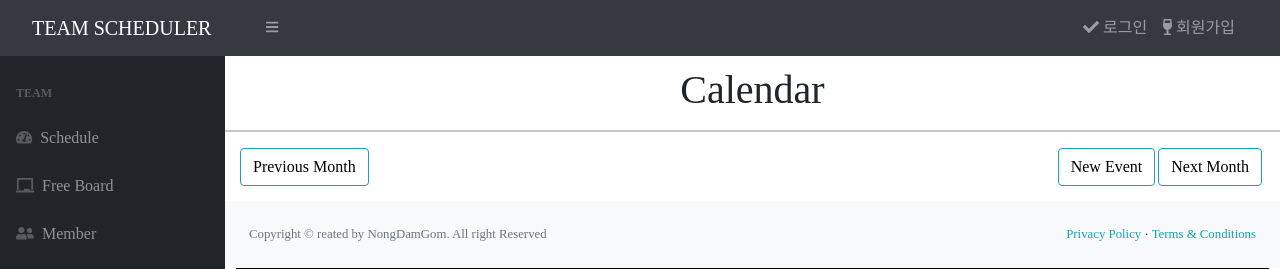
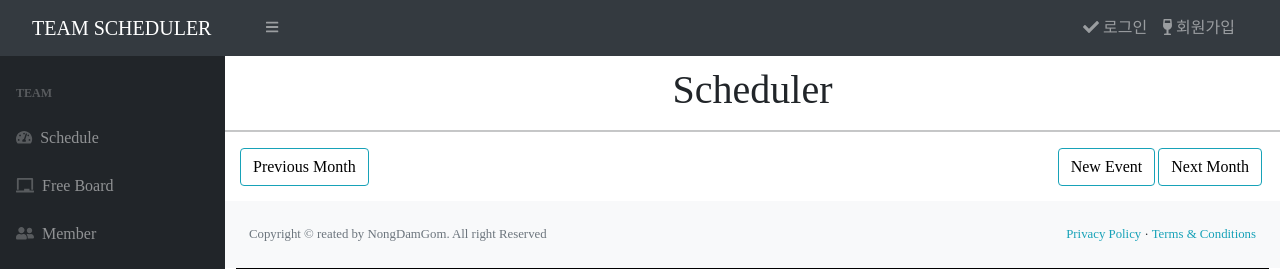
Before and after one commit to SonYongho/Interface_project, a Django app: page / in a window 1280 px wide. Shown: the top 269 px of the page. Run offline with Django 4.2, Linux system fonts and the light colour scheme; data comes from the database, SQL or seed files in the repository; both versions use the stored data as it was after the commit; some libraries are stand-ins or nearby versions; some web fonts are replaced.

Commit message:
db 수정

```diff
--- a/templates/cal/calendar.html
+++ b/templates/cal/calendar.html
@@ -1,4 +1,4 @@
-{% extends 'cal/cal_base.html' %} {% block title %} Calendar {% endblock %} {% block content_side %}
+{% extends 'cal/cal_base.html' %} {% block title %} Scheduler {% endblock %} {% block content_side %}
 <div class="clearfix">
   <a class="btn btn-info left" href="{% url 'cal:calendar' %}?{{ prev_month }}"> Previous Month </a>
   <a class="btn btn-info right" href="{% url 'cal:calendar' %}?{{ next_month }}"> Next Month </a>
```
Also changed, not shown: db.sqlite3.
